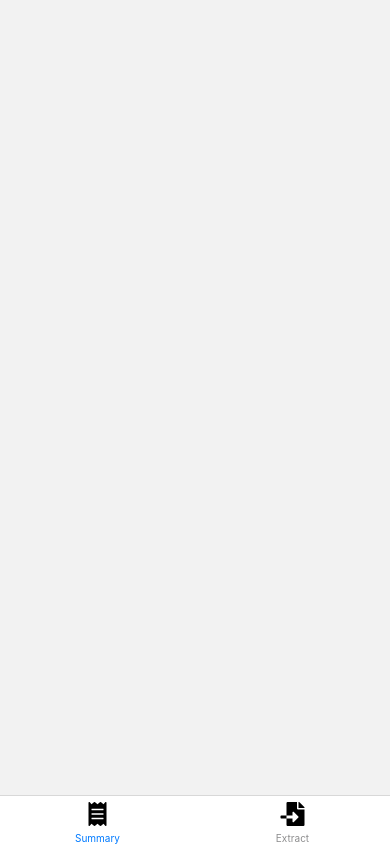
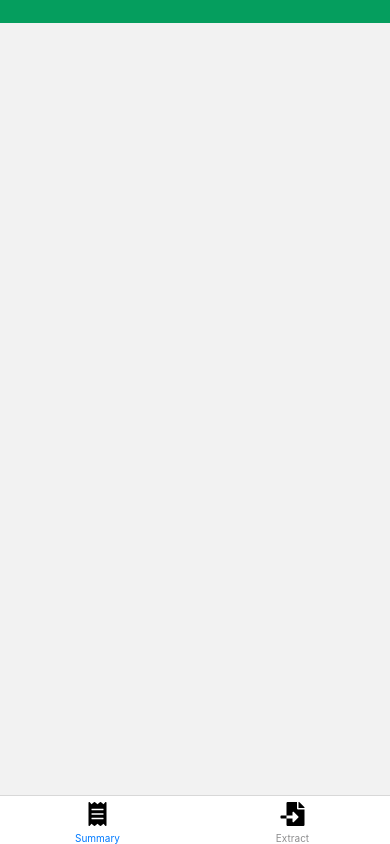
Before and after one commit to Lothyriel/PocketPlanner, a React Native app in the folder PocketPlanner.App/: screen / in a window 390 px wide. Built offline with nearby package versions, Linux system fonts and the light colour scheme.

Commit message:
adding some header spacing

```diff
--- a/PocketPlanner.App/App.tsx
+++ b/PocketPlanner.App/App.tsx
@@ -1,6 +1,8 @@
 import { BottomTabNavigationProp, createBottomTabNavigator } from '@react-navigation/bottom-tabs'
 import { NavigationContainer } from '@react-navigation/native'
 import { FontAwesome5 } from '@expo/vector-icons'
+import { View } from 'react-native'
+import { colors } from './colors'
 import Summary from './Screens/Summary'
 import Extract from './Screens/Extract'
 
@@ -8,6 +10,9 @@
 
 export default function App() {
   return (
+    <View style={{ flex: 1 }}>
+      <View style={{ flex: 1, backgroundColor: colors.main }} />
+      <View style={{ flex: 35 }}>
         <NavigationContainer>
           <Tab.Navigator backBehavior='history' screenOptions={{ headerShown: false }}>
             <Tab.Screen name="Summary" component={Summary} options={{
@@ -18,6 +23,8 @@
             }} />
           </Tab.Navigator>
         </NavigationContainer>
+      </View>
+    </View >
   )
 }
 
```
Lines whose indentation alone changed are shown as unchanged.
